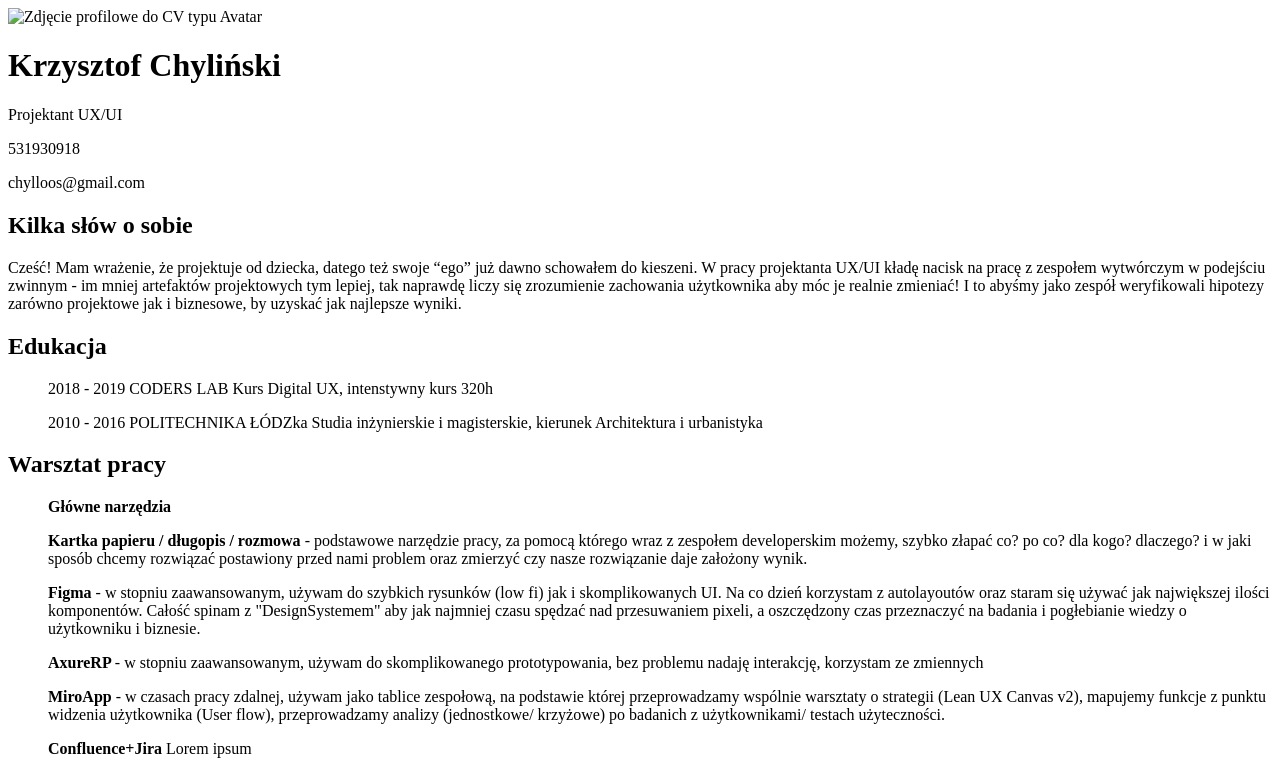
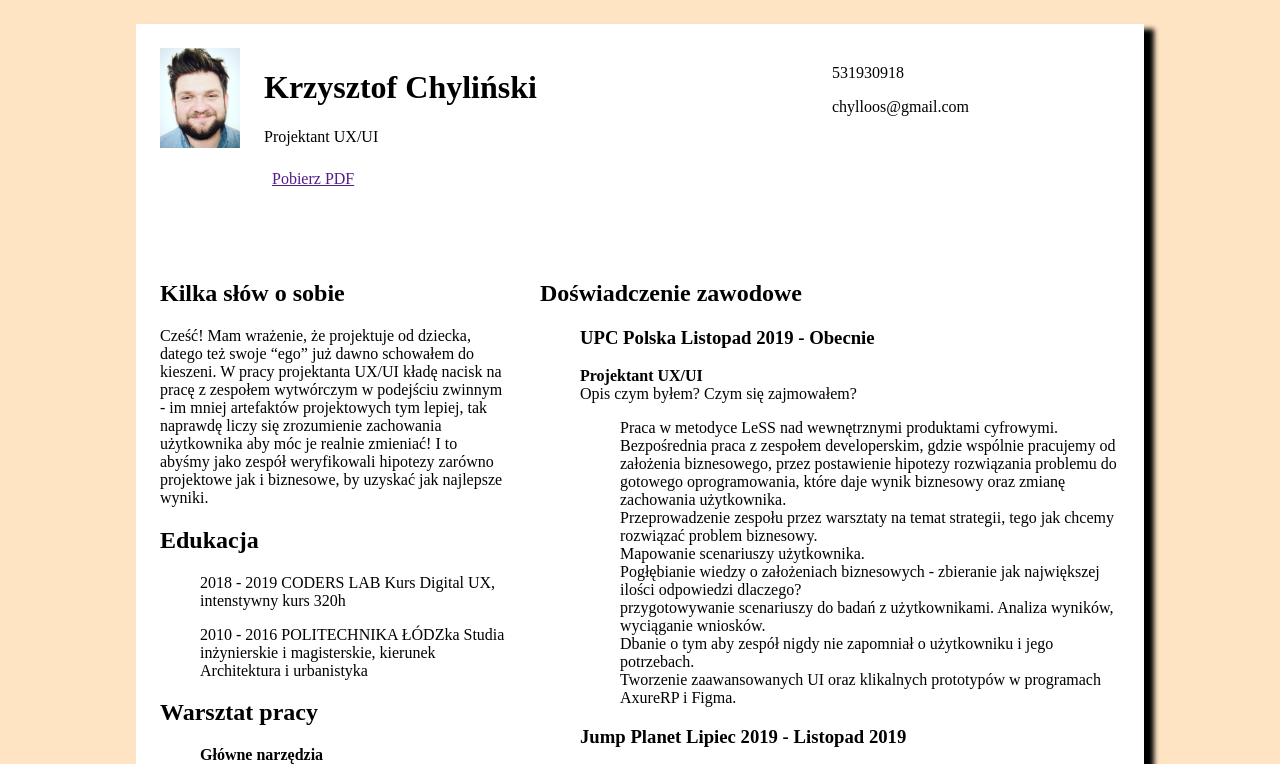
Before and after one commit to KrzysztofChylinski/Golas, a plain HTML site: page index.html in a window 1280 px wide. Shown: the top 764 px of the page. Drawn offline with Linux system fonts and the light colour scheme.

Commit message:
14kwietnia

```diff
--- a/index.html
+++ b/index.html
@@ -5,25 +5,43 @@
         <title>Krzysztof Chyliński UX/UI</title>
     </head>
     <body>
+        <div class="opaska">
         <header>
+            <div
+            class="naglowek"
+            >
                 <img
-            src="assets/images/Avatar.jpg"
+                class="avatar"
+                src="assets/Avatar/Avatar.jpg"
                 alt="Zdjęcie profilowe do CV typu Avatar"
                 />
+                <div>
                     <h1>
                         Krzysztof Chyliński
                     </h1>
                     <span>
                         Projektant UX/UI
                     </span>
+                    <div class="przycisk">
+                        <a href="">
+                            Pobierz PDF
+                        </a>
+                    </div>
+                </div>
+            </div>
+            <div
+            class="dane-adresowe"
+            >
                 <p>
                     531930918
                 </p>
                 <p>
                     chylloos@gmail.com
                 </p>
+            </div>
         </header>
         <main>
+            <div class="lewa">
                 <!--Tu zaczyna się sekcja: O mnie-->
                 <section>
                     <h2>
@@ -113,6 +131,8 @@
                         <li>Język angielski poziom B2</li>
                     </ul>
                 </section>
+            </div>
+            <div class="prawa">
                 <!--Tu zaczyna się sekcja: Doświadczenie zawodowe-->
                 <section>
                     <h2>
@@ -393,11 +413,13 @@
                         </li>
                     </ul>
                 </section>
+            </div>
         </main>
         <footer>
             <p>
                 Wyrażam zgodę na przetwarzanie danych osobowych zawartych w niniejszym dokumencie do realizacji procesu rekrutacji zgodnie z ustawą z dnia 10 maja 2018 roku o ochronie danych osobowych (Dz.Ustaw z 2018, poz. 1000) oraz zgodnie z Rozporządzeniem Parlamentu Europejskiego i Rady (UE) 2016/679 z dnia 27 kwietnia 2016 r. w sprawie ochrony osób fizycznych w związku z przetwarzaniem danych osobowych i w sprawie swobodnego przepływu takich danych oraz uchylenia dyrektywy 95/46/WE (RODO).
             </p>
         </footer>
+        </div>
     </body>
 </html>
--- a/style.css
+++ b/style.css
@@ -1,3 +1,57 @@
+body {
+    display: flex;
+    align-items: center;
+    flex-direction: column;
+    margin: 0px;
+    padding: 24px;
+    background-color: bisque;
+
+}
+
+.opaska {
+    box-shadow: 10px 5px 5px black;
+}
+
+header {
+    width: 960px;
+    padding: 24px;
+    background-color: rgb(255, 255, 255);
+    display: flex;
+    flex-direction: row;
+    justify-content: space-between;
+}
+
+main {
+    display: flex;
+    justify-content: flex-start;
+    gap: 32px;
+    flex-direction: row;
+    align-content: flex-start;
+    align-items: flex-start;
+
+    width: 960px;
+    background-color: rgb(255, 255, 255);
+    padding: 24px;
+}
+
+footer{
+    width: 960px;
+    padding: 24px;
+    background-color: rgb(255, 255, 255);
+}
+
+.lewa {
+    width: 360px;
+}
+
+.prawa {
+    width: 600px;
+}
+
+.przycisk {
+    padding: 24px 8px;
+}
+
 .nazwa-projektu {
     display: flex;
     align-items: center;
@@ -11,6 +65,19 @@
     height: 40px;
 }
 
+.avatar{
+    width: 80px;
+    height: 100px;
+}
+.naglowek {
+    display: flex;
+    gap: 24px;
+}
+
+.dane-adresowe{
+    width: 30%;
+}
+
 li {
     list-style: none;
 }
```
Also changed, not shown: assets/Avatar/Avatar.jpg (added). Lines whose indentation alone changed are shown as unchanged.
